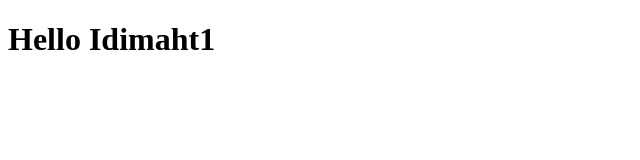
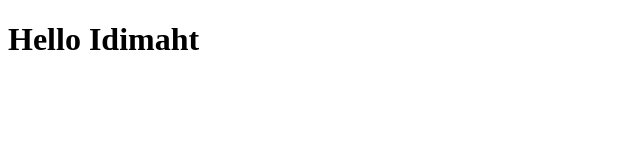
Before and after one commit to idimaht/LearnGit, a plain HTML site: page index.html in a window 1280 px wide. Shown: the full height of the page, 0-640 px from the left. Drawn offline with Linux system fonts and the light colour scheme.

Commit message:
Revert "Edit file index.html round 1"
This reverts commit ee95902c9d33bde03ed056298bbb9b3d9cdfdd31.

```diff
--- a/index.html
+++ b/index.html
@@ -6,6 +6,6 @@
     <title>Document</title>
 </head>
 <body>
-    <H1>Hello Idimaht1</H1>
+    <H1>Hello Idimaht</H1>
 </body>
 </html>
```
